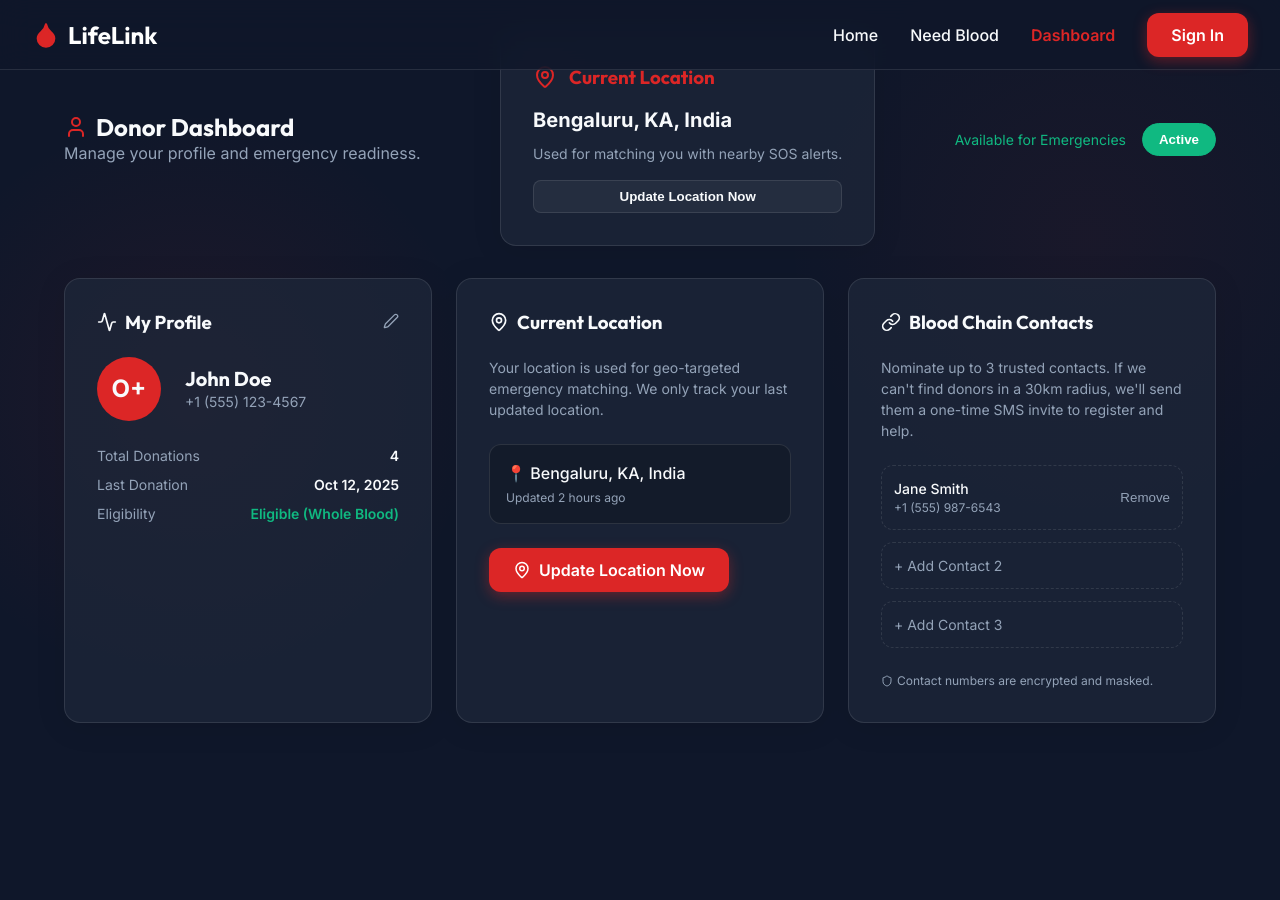
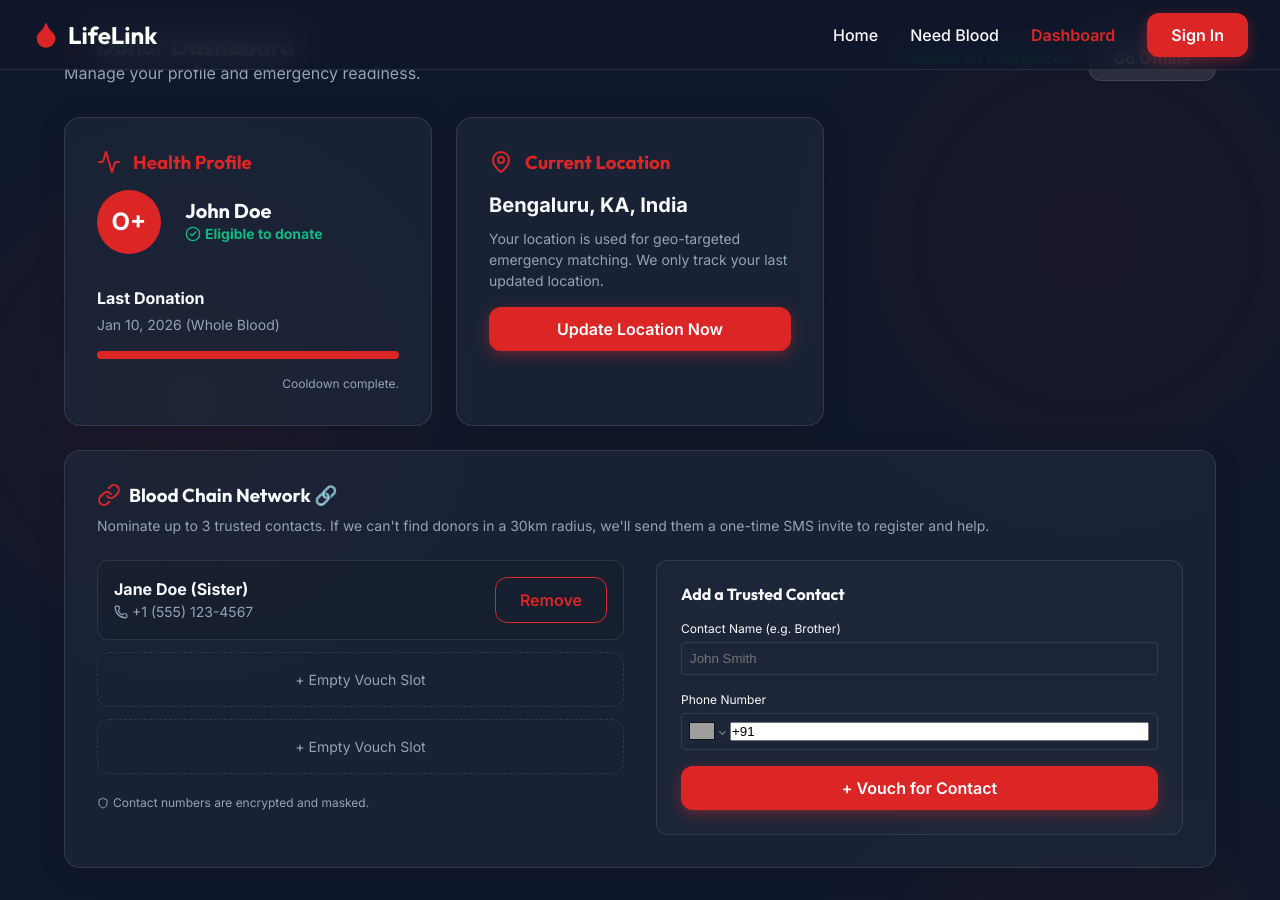
Before and after one commit to anucoder01/LifeLink, a React app in the folder frontend/: page /dashboard in a window 1280 px wide. Before the commit the page ends 800 px from the top, so only its background shows below. Built offline with nearby package versions, Linux system fonts and the light colour scheme; grey boxes are pictures that could not be loaded; the HTML template or start-up script is replaced by a standard one.

Commit message:
feat: Add Blood Chain management and Health cooldowns to Dashboard

```diff
--- a/frontend/src/pages/Dashboard.jsx
+++ b/frontend/src/pages/Dashboard.jsx
@@ -1,12 +1,20 @@
 import React, { useState } from 'react';
-import { User, MapPin, Activity, Link as LinkIcon, Edit2, Shield, Search } from 'lucide-react';
+import { User, MapPin, Activity, Link as LinkIcon, Shield, CheckCircle2, Phone } from 'lucide-react';
 import GlassCard from '../components/GlassCard';
 import PrimaryButton from '../components/PrimaryButton';
+import PhoneInput from 'react-phone-number-input';
+import 'react-phone-number-input/style.css';
 
 export default function Dashboard() {
   const [isActive, setIsActive] = useState(true);
   const [locationName, setLocationName] = useState('Bengaluru, KA, India');
   const [isUpdatingLocation, setIsUpdatingLocation] = useState(false);
+
+  const [vouchedContacts, setVouchedContacts] = useState([
+    { id: 1, name: 'Jane Doe (Sister)', phone: '+1 (555) 123-4567' }
+  ]);
+  const [newContactPhone, setNewContactPhone] = useState();
+  const [newContactName, setNewContactName] = useState('');
 
   const handleUpdateLocation = () => {
     setIsUpdatingLocation(true);
@@ -35,6 +43,21 @@ export default function Dashboard() {
     );
   };
 
+  const handleAddContact = (e) => {
+    e.preventDefault();
+    if (vouchedContacts.length >= 3) {
+      alert("You can only have up to 3 contacts.");
+      return;
+    }
+    setVouchedContacts([...vouchedContacts, { id: Date.now(), name: newContactName, phone: newContactPhone }]);
+    setNewContactName('');
+    setNewContactPhone('');
+  };
+
+  const removeContact = (id) => {
+    setVouchedContacts(vouchedContacts.filter(c => c.id !== id));
+  };
+
   return (
     <div className="container animate-fade-in" style={{ padding: '2rem 1.5rem' }}>
       <div style={{ display: 'flex', justifyContent: 'space-between', alignItems: 'center', marginBottom: '2rem' }}>
@@ -45,6 +68,49 @@ export default function Dashboard() {
           </h2>
           <p style={{ color: 'var(--color-text-muted)' }}>Manage your profile and emergency readiness.</p>
         </div>
+
+        <div style={{ display: 'flex', alignItems: 'center', gap: '1rem' }}>
+          <span style={{ fontSize: '0.875rem', color: isActive ? 'var(--color-success)' : 'var(--color-text-muted)' }}>
+            {isActive ? 'Available for Emergencies' : 'Currently Unavailable'}
+          </span>
+          <PrimaryButton onClick={() => setIsActive(!isActive)} variant={isActive ? 'secondary' : 'primary'} style={{ padding: '0.5rem 1rem' }}>
+            {isActive ? 'Go Offline' : 'Go Online'}
+          </PrimaryButton>
+        </div>
+      </div>
+
+      <div style={{ display: 'grid', gridTemplateColumns: 'repeat(auto-fit, minmax(300px, 1fr))', gap: '1.5rem' }}>
+
+        {/* Health Profile */}
+        <GlassCard style={{ display: 'flex', flexDirection: 'column', gap: '1rem' }}>
+          <div style={{ display: 'flex', alignItems: 'center', gap: '0.75rem', color: 'var(--color-primary)' }}>
+            <Activity size={24} />
+            <h3 style={{ margin: 0 }}>Health Profile</h3>
+          </div>
+          <div style={{ display: 'flex', alignItems: 'center', gap: '1.5rem', marginBottom: '1rem' }}>
+            <div style={{ width: '64px', height: '64px', borderRadius: '50%', background: 'var(--color-primary)', display: 'flex', alignItems: 'center', justifyContent: 'center', fontSize: '1.5rem', fontWeight: 'bold' }}>
+              O+
+            </div>
+            <div>
+              <h4 style={{ margin: 0, fontSize: '1.25rem' }}>John Doe</h4>
+              <p style={{ margin: 0, color: 'var(--color-success)', fontWeight: 'bold', fontSize: '0.875rem', display: 'flex', alignItems: 'center', gap: '0.25rem' }}>
+                <CheckCircle2 size={16} /> Eligible to donate
+              </p>
+            </div>
+          </div>
+          <div>
+            <p style={{ margin: '0 0 0.25rem 0', fontWeight: 'bold' }}>Last Donation</p>
+            <p style={{ margin: 0, color: 'var(--color-text-muted)', fontSize: '0.875rem' }}>Jan 10, 2026 (Whole Blood)</p>
+          </div>
+          <div style={{ background: 'rgba(255,255,255,0.05)', borderRadius: '99px', height: '8px', overflow: 'hidden' }}>
+            <div style={{ background: 'var(--color-primary)', width: '100%', height: '100%' }}></div>
+          </div>
+          <p style={{ fontSize: '0.75rem', color: 'var(--color-text-muted)', textAlign: 'right', margin: 0 }}>
+            Cooldown complete.
+          </p>
+        </GlassCard>
+
+        {/* Location Card */}
         <GlassCard style={{ display: 'flex', flexDirection: 'column', gap: '1rem' }}>
           <div style={{ display: 'flex', alignItems: 'center', gap: '0.75rem', color: 'var(--color-primary)' }}>
             <MapPin size={24} />
@@ -52,130 +118,79 @@ export default function Dashboard() {
           </div>
           <div>
             <p style={{ fontSize: '1.25rem', fontWeight: 'bold', margin: '0 0 0.5rem 0' }}>{locationName}</p>
-            <p style={{ color: 'var(--color-text-muted)', fontSize: '0.875rem' }}>Used for matching you with nearby SOS alerts.</p>
+            <p style={{ color: 'var(--color-text-muted)', fontSize: '0.875rem' }}>Your location is used for geo-targeted emergency matching. We only track your last updated location.</p>
           </div>
-          <button
+          <PrimaryButton
             disabled={isUpdatingLocation}
             onClick={handleUpdateLocation}
-            style={{
-              marginTop: 'auto',
-              background: 'rgba(255,255,255,0.05)',
-              border: '1px solid var(--color-border)',
-              color: 'var(--color-text)',
-              padding: '0.5rem',
-              borderRadius: '8px',
-              fontWeight: '600',
-              cursor: isUpdatingLocation ? 'not-allowed' : 'pointer',
-              transition: 'all 0.2s ease',
-              display: 'flex',
-              alignItems: 'center',
-              justifyContent: 'center'
-            }}>
+            style={{ marginTop: 'auto', width: '100%', display: 'flex', justifyContent: 'center' }}>
             {isUpdatingLocation ? 'Locating...' : 'Update Location Now'}
-          </button>
-        </GlassCard>
-        <div style={{ display: 'flex', alignItems: 'center', gap: '1rem' }}>
-          <span style={{ fontSize: '0.875rem', color: isActive ? 'var(--color-success)' : 'var(--color-text-muted)' }}>
-            {isActive ? 'Available for Emergencies' : 'Currently Unavailable'}
-          </span>
-          <button
-            onClick={() => setIsActive(!isActive)}
-            style={{
-              background: isActive ? 'var(--color-success)' : 'transparent',
-              border: `1px solid ${isActive ? 'var(--color-success)' : 'var(--color-border)'}`,
-              color: 'white',
-              padding: '0.5rem 1rem',
-              borderRadius: 'var(--radius-full)',
-              cursor: 'pointer',
-              fontWeight: '600',
-              transition: 'all 0.2s ease'
-            }}
-          >
-            {isActive ? 'Active' : 'Inactive'}
-          </button>
-        </div>
-      </div>
-
-      <div style={{ display: 'grid', gridTemplateColumns: 'repeat(auto-fit, minmax(300px, 1fr))', gap: '1.5rem' }}>
-        {/* Profile Card */}
-        <GlassCard>
-          <div style={{ display: 'flex', justifyContent: 'space-between', marginBottom: '1.5rem' }}>
-            <h3 style={{ display: 'flex', alignItems: 'center', gap: '0.5rem' }}><Activity size={20} /> My Profile</h3>
-            <button style={{ background: 'none', border: 'none', color: 'var(--color-text-muted)', cursor: 'pointer' }}><Edit2 size={16} /></button>
-          </div>
-          <div style={{ display: 'flex', alignItems: 'center', gap: '1.5rem', marginBottom: '1.5rem' }}>
-            <div style={{ width: '64px', height: '64px', borderRadius: '50%', background: 'var(--color-primary)', display: 'flex', alignItems: 'center', justifyContent: 'center', fontSize: '1.5rem', fontWeight: 'bold' }}>
-              O+
-            </div>
-            <div>
-              <h4 style={{ margin: 0, fontSize: '1.25rem' }}>John Doe</h4>
-              <p style={{ margin: 0, color: 'var(--color-text-muted)', fontSize: '0.875rem' }}>+1 (555) 123-4567</p>
-            </div>
-          </div>
-          <div style={{ display: 'flex', flexDirection: 'column', gap: '0.5rem', fontSize: '0.875rem' }}>
-            <div style={{ display: 'flex', justifyContent: 'space-between' }}>
-              <span style={{ color: 'var(--color-text-muted)' }}>Total Donations</span>
-              <span style={{ fontWeight: '600' }}>4</span>
-            </div>
-            <div style={{ display: 'flex', justifyContent: 'space-between' }}>
-              <span style={{ color: 'var(--color-text-muted)' }}>Last Donation</span>
-              <span style={{ fontWeight: '600' }}>Oct 12, 2025</span>
-            </div>
-            <div style={{ display: 'flex', justifyContent: 'space-between' }}>
-              <span style={{ color: 'var(--color-text-muted)' }}>Eligibility</span>
-              <span style={{ color: 'var(--color-success)', fontWeight: '600' }}>Eligible (Whole Blood)</span>
-            </div>
-          </div>
-        </GlassCard>
-
-        {/* Location Card */}
-        <GlassCard>
-          <h3 style={{ display: 'flex', alignItems: 'center', gap: '0.5rem', marginBottom: '1.5rem' }}>
-            <MapPin size={20} /> Current Location
-          </h3>
-          <p style={{ color: 'var(--color-text-muted)', fontSize: '0.875rem', marginBottom: '1.5rem' }}>
-            Your location is used for geo-targeted emergency matching. We only track your last updated location.
-          </p>
-          <div style={{ background: 'rgba(0,0,0,0.2)', padding: '1rem', borderRadius: 'var(--radius-md)', marginBottom: '1.5rem', border: '1px solid var(--color-border)' }}>
-            <p style={{ margin: 0, fontWeight: '500', display: 'flex', alignItems: 'center', gap: '0.5rem' }}>
-               📍 Bengaluru, KA, India
-            </p>
-            <p style={{ margin: 0, fontSize: '0.75rem', color: 'var(--color-text-muted)', marginTop: '0.25rem' }}>Updated 2 hours ago</p>
-          </div>
-          <PrimaryButton style={{ width: '100%', display: 'flex', justifyContent: 'center', gap: '0.5rem' }}>
-            <MapPin size={18} /> Update Location Now
           </PrimaryButton>
         </GlassCard>
 
         {/* Blood Chain Card */}
-        <GlassCard>
-          <h3 style={{ display: 'flex', alignItems: 'center', gap: '0.5rem', marginBottom: '1.5rem' }}>
-            <LinkIcon size={20} /> Blood Chain Contacts
+        <GlassCard style={{ gridColumn: '1 / -1' }}>
+          <h3 style={{ display: 'flex', alignItems: 'center', gap: '0.5rem', marginBottom: '0.5rem' }}>
+            <LinkIcon color="var(--color-primary)" size={24} /> Blood Chain Network 🔗
           </h3>
           <p style={{ color: 'var(--color-text-muted)', fontSize: '0.875rem', marginBottom: '1.5rem' }}>
             Nominate up to 3 trusted contacts. If we can't find donors in a 30km radius, we'll send them a one-time SMS invite to register and help.
           </p>
 
-          <div style={{ display: 'flex', flexDirection: 'column', gap: '0.75rem', marginBottom: '1.5rem' }}>
-            {[1, 2, 3].map((num, i) => (
-              <div key={num} style={{ padding: '0.75rem', borderRadius: 'var(--radius-md)', border: '1px dashed var(--color-border)', display: 'flex', alignItems: 'center', justifyContent: 'space-between' }}>
-                {i === 0 ? (
-                  <>
-                    <div>
-                      <p style={{ margin: 0, fontSize: '0.875rem', fontWeight: '500' }}>Jane Smith</p>
-                      <p style={{ margin: 0, fontSize: '0.75rem', color: 'var(--color-text-muted)' }}>+1 (555) 987-6543</p>
+          <div style={{ display: 'flex', gap: '2rem', flexWrap: 'wrap' }}>
+            {/* Contact List */}
+            <div style={{ flex: '1 1 300px', display: 'flex', flexDirection: 'column', gap: '0.75rem' }}>
+              {[0, 1, 2].map((idx) => {
+                const contact = vouchedContacts[idx];
+                if (contact) {
+                  return (
+                    <div key={contact.id} style={{ padding: '1rem', borderRadius: 'var(--radius-md)', border: '1px solid var(--color-border)', background: 'rgba(0,0,0,0.1)', display: 'flex', alignItems: 'center', justifyContent: 'space-between' }}>
+                      <div>
+                        <p style={{ margin: 0, fontSize: '1rem', fontWeight: 'bold' }}>{contact.name}</p>
+                        <p style={{ margin: 0, fontSize: '0.875rem', color: 'var(--color-text-muted)', display: 'flex', alignItems: 'center', gap: '0.25rem' }}>
+                          <Phone size={14} /> {contact.phone}
+                        </p>
+                      </div>
+                      <PrimaryButton variant="danger" onClick={() => removeContact(contact.id)} style={{ padding: '0.25rem 0.75rem', fontSize: '0.75rem' }}>Remove</PrimaryButton>
                     </div>
-                    <button style={{ background: 'none', border: 'none', color: 'var(--color-text-muted)', cursor: 'pointer' }}>Remove</button>
-                  </>
-                ) : (
-                  <span style={{ color: 'var(--color-text-muted)', fontSize: '0.875rem' }}>+ Add Contact {num}</span>
-                )}
-              </div>
-            ))}
+                  );
+                } else {
+                  return (
+                    <div key={`empty-${idx}`} style={{ padding: '1rem', borderRadius: 'var(--radius-md)', border: '1px dashed var(--color-border)', display: 'flex', alignItems: 'center', justifyContent: 'center' }}>
+                      <span style={{ color: 'var(--color-text-muted)', fontSize: '0.875rem' }}>+ Empty Vouch Slot</span>
+                    </div>
+                  );
+                }
+              })}
+              <p style={{ fontSize: '0.75rem', color: 'var(--color-text-muted)', display: 'flex', alignItems: 'center', gap: '0.25rem', marginTop: '0.5rem' }}>
+                <Shield size={12} /> Contact numbers are encrypted and masked.
+              </p>
+            </div>
+
+            {/* Add Contact Form */}
+            <div style={{ flex: '1 1 300px', background: 'rgba(255,255,255,0.02)', padding: '1.5rem', borderRadius: 'var(--radius-md)', border: '1px solid var(--color-border)' }}>
+              <h4 style={{ margin: '0 0 1rem 0' }}>Add a Trusted Contact</h4>
+              <form onSubmit={handleAddContact} style={{ display: 'flex', flexDirection: 'column', gap: '1rem' }}>
+                <div>
+                  <label style={{ display: 'block', marginBottom: '0.25rem', fontSize: '0.75rem' }}>Contact Name (e.g. Brother)</label>
+                  <input required value={newContactName} onChange={(e) => setNewContactName(e.target.value)} type="text" placeholder="John Smith" className="form-input" style={{ width: '100%', padding: '0.5rem', borderRadius: '4px', border: '1px solid var(--color-border)', background: 'transparent', color: 'white' }} />
+                </div>
+                <div className="phone-input-wrapper">
+                  <label style={{ display: 'block', marginBottom: '0.25rem', fontSize: '0.75rem' }}>Phone Number</label>
+                  <PhoneInput
+                    international
+                    defaultCountry="IN"
+                    value={newContactPhone}
+                    onChange={setNewContactPhone}
+                    required
+                    className="form-input custom-phone"
+                    style={{ width: '100%', padding: '0.5rem', borderRadius: '4px', border: '1px solid var(--color-border)', background: 'transparent', color: 'white' }}
+                  />
+                </div>
+                <PrimaryButton disabled={vouchedContacts.length >= 3} type="submit" style={{ marginTop: '0.5rem' }}>+ Vouch for Contact</PrimaryButton>
+              </form>
+            </div>
           </div>
-          <p style={{ fontSize: '0.75rem', color: 'var(--color-text-muted)', display: 'flex', alignItems: 'center', gap: '0.25rem' }}>
-            <Shield size={12} /> Contact numbers are encrypted and masked.
-          </p>
         </GlassCard>
       </div>
     </div>
```
